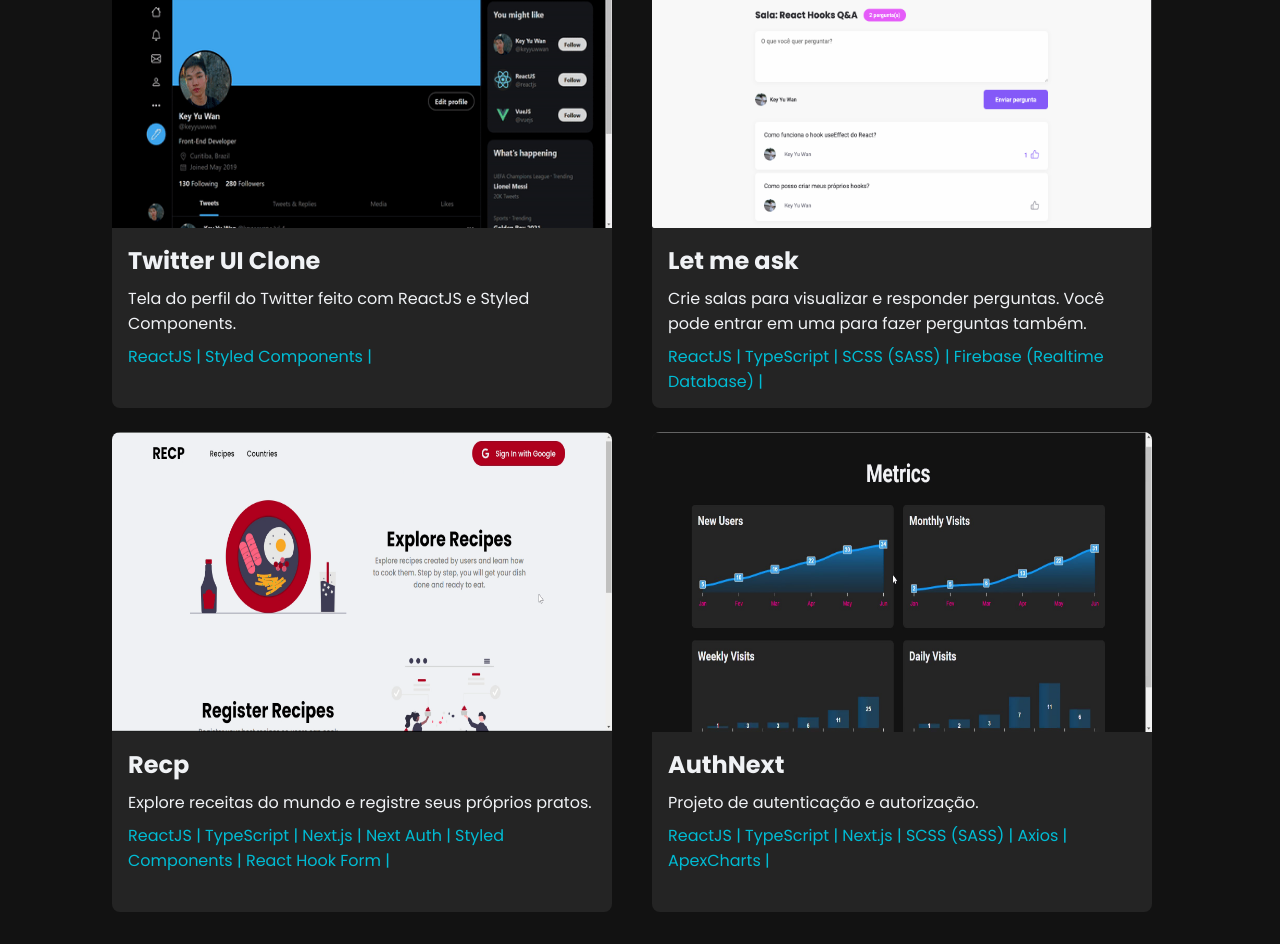
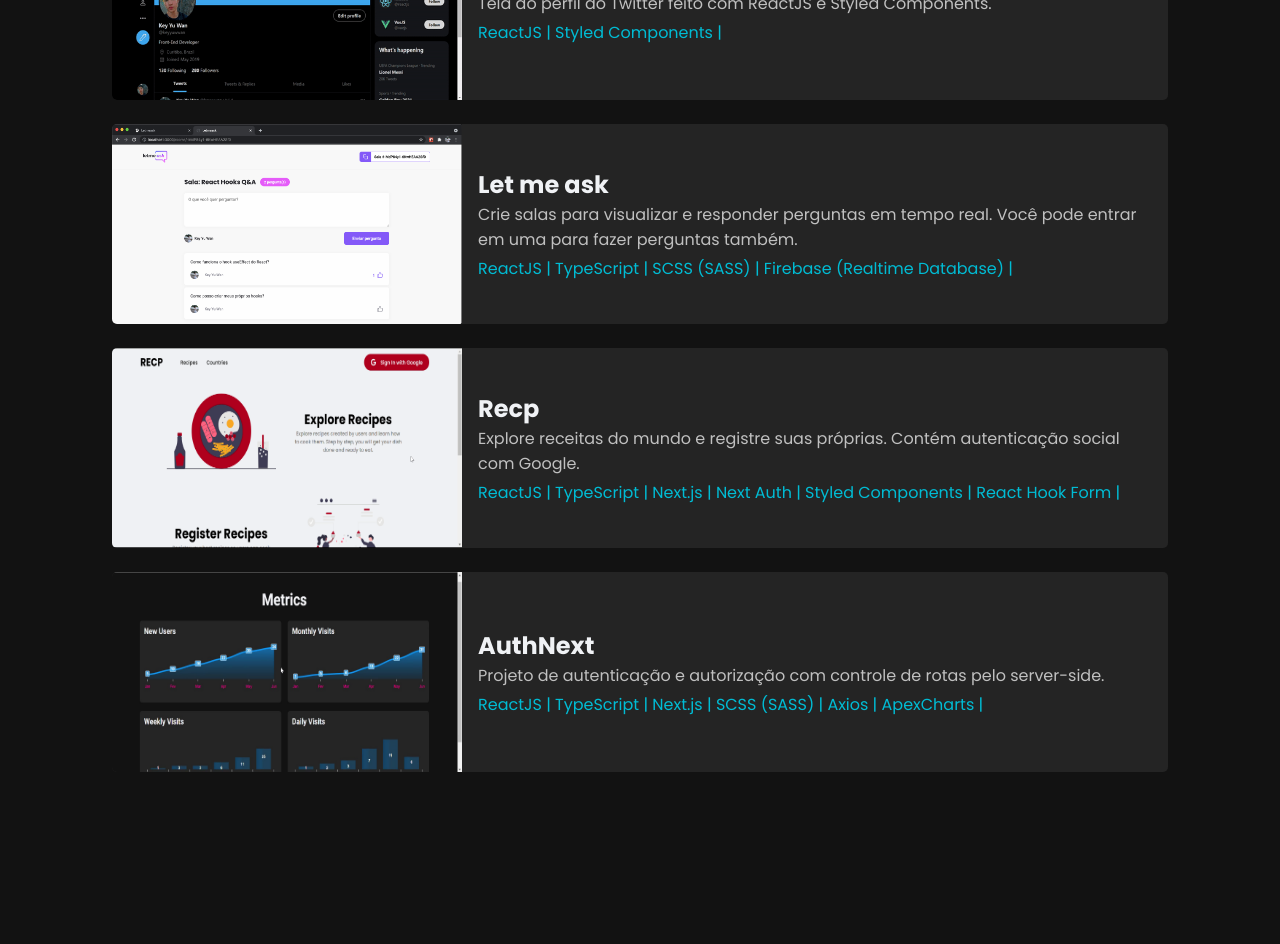
Before and after one commit to keyyuwan/PersonalPortfolio, a Next.js app: page / in a window 1280 px wide. Shown: the part 1480-2424 px from the top of the page. After the commit the page ends 2284 px from the top, so only its background shows below. Built offline with nearby package versions, Linux system fonts and the light colour scheme.

Commit message:
Novo design para cards de projetos

```diff
--- a/src/components/AboutMe/styles.ts
+++ b/src/components/AboutMe/styles.ts
@@ -109,7 +109,7 @@ export const StackContainer = styled.div`
     }
   }
 
-  @media (min-width: 768px) {
+  @media (min-width: 1024px) {
     flex-direction: row;
     gap: 1.5rem;
   }
--- a/src/components/Projects/index.tsx
+++ b/src/components/Projects/index.tsx
@@ -1,31 +1,31 @@
 import Link from 'next/link'
 import { projects } from '../../utils/projects'
-import { Container, Content } from './styles'
+import { Container, ProjectsContainer, ProjectCard } from './styles'
 
 export function Projects() {
   return (
     <Container>
       <h1>Projetos</h1>
 
-      <Content>
+      <ProjectsContainer>
         {projects.map((project) => (
           <Link key={project.id} href={project.githubRepo} passHref>
             <a target="_blank">
-              <div className="card">
+              <ProjectCard>
                 <img src={project.img} alt={project.name} />
 
-                <div className="card-info">
+                <div className="project-info">
                   <h2>{project.name}</h2>
-                  <p>{project.description}</p>
+                  <p className="description">{project.description}</p>
                   <p className="techs-used">
                     {project.techs.map((tech) => `${tech} | `)}
                   </p>
                 </div>
-              </div>
+              </ProjectCard>
             </a>
           </Link>
         ))}
-      </Content>
+      </ProjectsContainer>
     </Container>
   )
 }
--- a/src/components/Projects/styles.ts
+++ b/src/components/Projects/styles.ts
@@ -2,71 +2,86 @@ import styled from 'styled-components'
 
 export const Container = styled.div`
   max-width: 1120px;
-  margin: 2rem auto 0;
+  margin: 3rem auto 0;
   padding: 0 2rem;
   padding-bottom: 2rem;
 
   h1 {
+    text-align: center;
+    font-size: 2.5rem;
     color: ${({ theme }) => theme.colors.cyan};
+    position: relative;
+
+    &::after {
+      content: '';
+      height: 4px;
+      border-radius: 0 0 3px 3px;
+      width: 80px;
+      position: absolute;
+      bottom: 1px;
+      left: 50%;
+      transform: translate(-50%, -50%);
+      background: ${({ theme }) => theme.colors.cyan};
+    }
   }
 `
 
-export const Content = styled.div`
+export const ProjectsContainer = styled.div`
   margin-top: 2rem;
 
+  display: flex;
+  flex-direction: column;
+  align-items: center;
+  justify-content: center;
+  gap: 1.5rem;
+
   a {
-    text-decoration: none;
-    color: ${({ theme }) => theme.colors.textPrimary};
     display: inline-block;
+    width: 100%;
+  }
+`
 
-    margin-top: 1.5rem;
+export const ProjectCard = styled.div`
+  background: ${({ theme }) => theme.colors.gray[800]};
+  border-radius: 5px;
 
-    &:first-child {
-      margin-top: 0;
+  transition: 0.2s;
+
+  &:hover {
+    transform: scale(1.05);
   }
 
-    .card {
-      background: ${({ theme }) => theme.colors.gray[800]};
-      border-radius: 8px;
-
   img {
-        border-radius: 8px 8px 0 0;
+    height: 200px;
     width: 100%;
+    border-radius: 5px 5px 0 0;
   }
 
-      .card-info {
-        padding: 0.5rem 1rem;
+  .project-info {
+    padding: 1rem;
 
-        p {
-          margin-top: 0.5rem;
+    p.description {
+      color: ${({ theme }) => theme.colors.gray[500]};
     }
 
     p.techs-used {
+      margin-top: 0.25rem;
       color: ${({ theme }) => theme.colors.cyan};
-        }
-      }
     }
   }
 
   @media (min-width: 768px) {
-    display: grid;
-    grid-template-columns: 1fr 1fr;
-    gap: 1.5rem;
-    align-items: center;
-    justify-content: center;
-
-    a {
-      margin-top: 0;
-
-      .card {
-        width: 500px;
-        height: 480px;
+    display: flex;
 
     img {
-          width: 500px;
-          height: 300px;
+      width: 350px;
+      border-radius: 5px 0 0 5px;
     }
-      }
+
+    .project-info {
+      display: flex;
+      flex-direction: column;
+      justify-content: center;
     }
   }
 `
--- a/src/styles/theme.ts
+++ b/src/styles/theme.ts
@@ -4,6 +4,7 @@ export const theme = {
     textPrimary: '#f0f2f5',
     cyan: '#00bcd4',
     gray: {
+      500: '#c0c0c0',
       800: '#242424',
     },
   },
--- a/src/utils/projects.ts
+++ b/src/utils/projects.ts
@@ -40,7 +40,7 @@ export const projects: ProjectsData[] = [
     name: 'Let me ask',
     img: '/letmeask.png',
     description:
-      'Crie salas para visualizar e responder perguntas. Você pode entrar em uma para fazer perguntas também.',
+      'Crie salas para visualizar e responder perguntas em tempo real. Você pode entrar em uma para fazer perguntas também.',
     techs: [
       'ReactJS',
       'TypeScript',
@@ -53,7 +53,8 @@ export const projects: ProjectsData[] = [
     id: 5,
     name: 'Recp',
     img: '/recp.png',
-    description: 'Explore receitas do mundo e registre seus próprios pratos.',
+    description:
+      'Explore receitas do mundo e registre suas próprias. Contém autenticação social com Google.',
     techs: [
       'ReactJS',
       'TypeScript',
@@ -68,7 +69,8 @@ export const projects: ProjectsData[] = [
     id: 6,
     name: 'AuthNext',
     img: '/authnext.jpg',
-    description: 'Projeto de autenticação e autorização.',
+    description:
+      'Projeto de autenticação e autorização com controle de rotas pelo server-side.',
     techs: [
       'ReactJS',
       'TypeScript',
```
Lines whose indentation alone changed are shown as unchanged.
